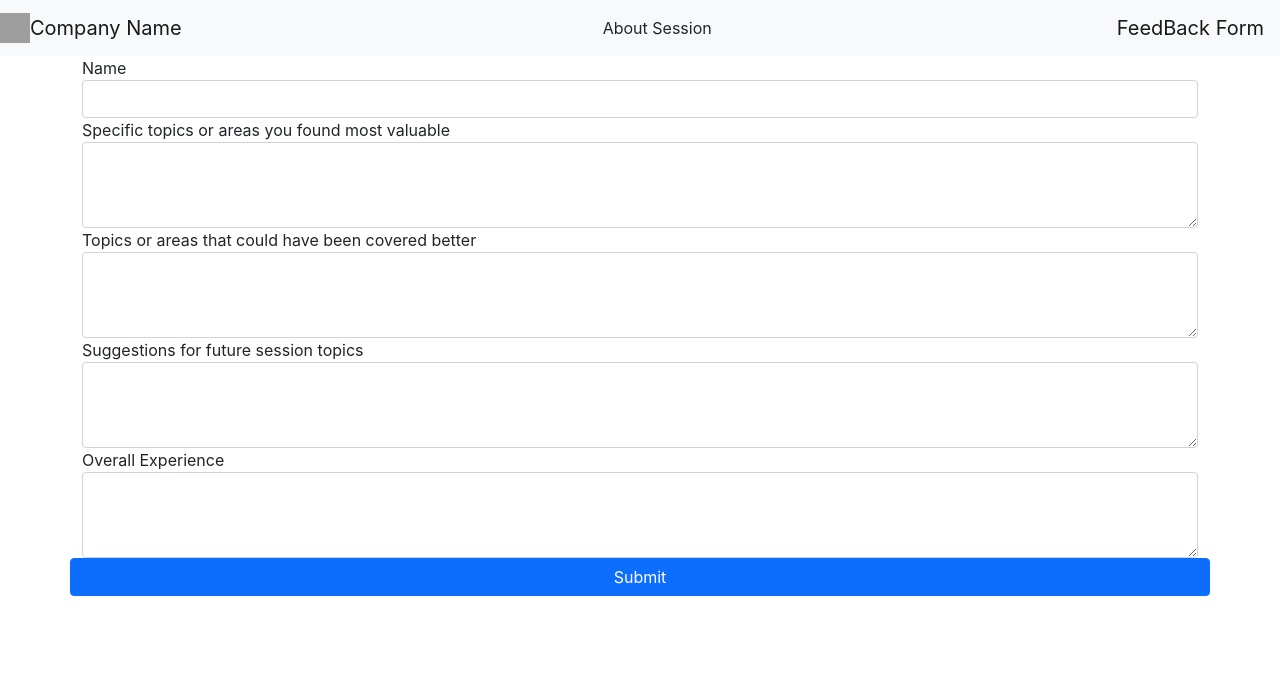
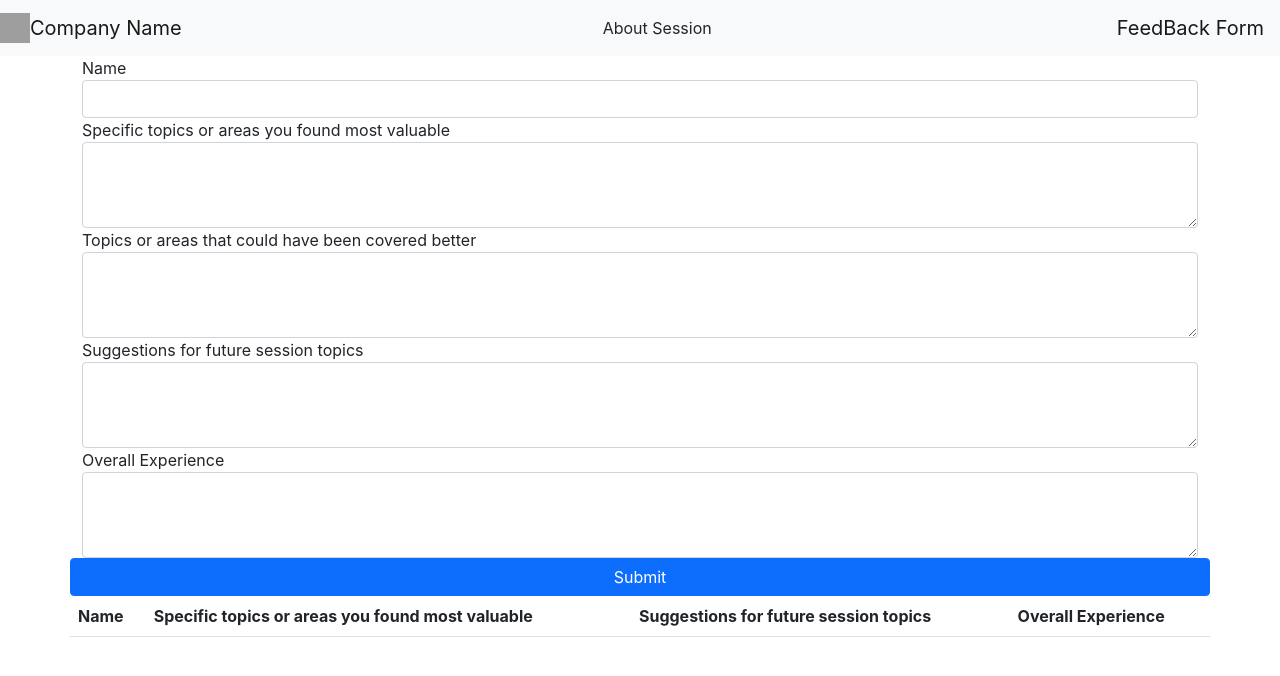
Before and after one commit to MGU-Anuradha/FeedBack-Form, a React (Create React App) app: page / in a window 1280 px wide. Shown: the top 676 px of the page. Built offline with nearby package versions, Linux system fonts and the light colour scheme; grey boxes are pictures that could not be loaded.

Commit message:
Create a map and put input data to it

```diff
--- a/src/pages/FeedBack/FeedBackForm.js
+++ b/src/pages/FeedBack/FeedBackForm.js
@@ -9,10 +9,12 @@ export default function FeedBackForm() {
     const [coverBetter, setCoverBetter] = useState('');
     const [futureTopics, seFutureTopics] = useState('');
     const [experience, setExperience] = useState('');
+    const [feedbacks, setFeedbacks] = useState([]);
 
     return (
-        <div>
-            <div className="container">
+        <div className='container'>
+
+            {/* Create form */}
                 <div className="row">
                     <div>
                         <label for="exampleFormControlInput1">Name</label>
@@ -36,6 +38,34 @@ export default function FeedBackForm() {
                     </div>
                     <input class="btn btn-primary" type="submit" value="Submit"></input>
                 </div>
+
+
+            {/*Create Table*/}
+            <div className="row">
+                <table class="table">
+                    <thead>
+                        <tr>
+                            <th scope="col">Name</th>
+                            <th scope="col">Specific topics or areas you found most valuable</th>
+                            <th scope="col">Suggestions for future session topics</th>
+                            <th scope="col">Overall Experience</th>
+                        </tr>
+                    </thead>
+                    <tbody>
+                                {
+                                    feedbacks.map(feedback => {
+                                        return (
+                                            <tr>
+                                                <td>{feedback.name}</td>
+                                                <td>{feedback.specialTopics}</td>
+                                                <td>{feedback.coverBetter}</td>
+                                                <td>{feedback.futureTopics}</td>
+                                                <td>{feedback.experience}</td>
+                                            </tr>)
+                                    })
+                                }
+                            </tbody>
+                </table>
             </div>
         </div>
     )
```
